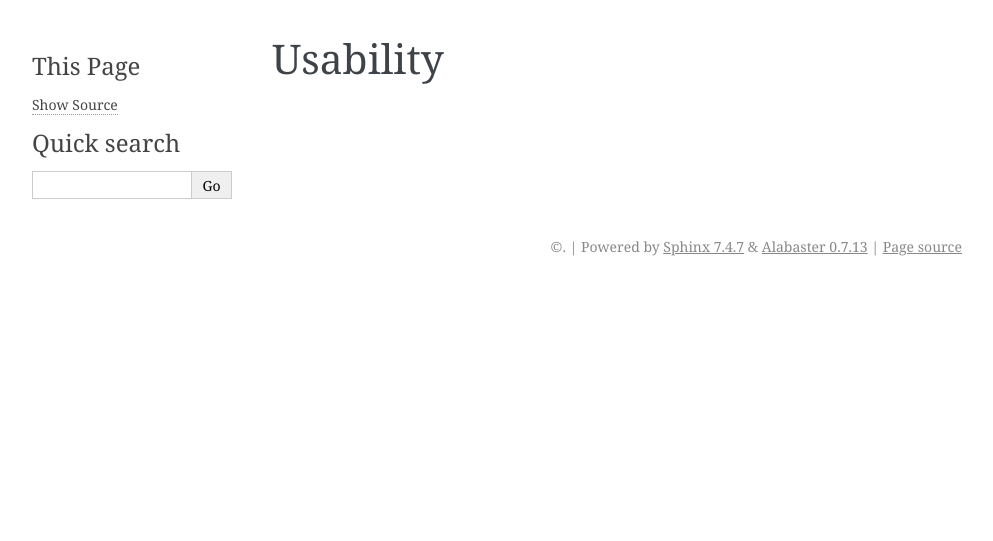
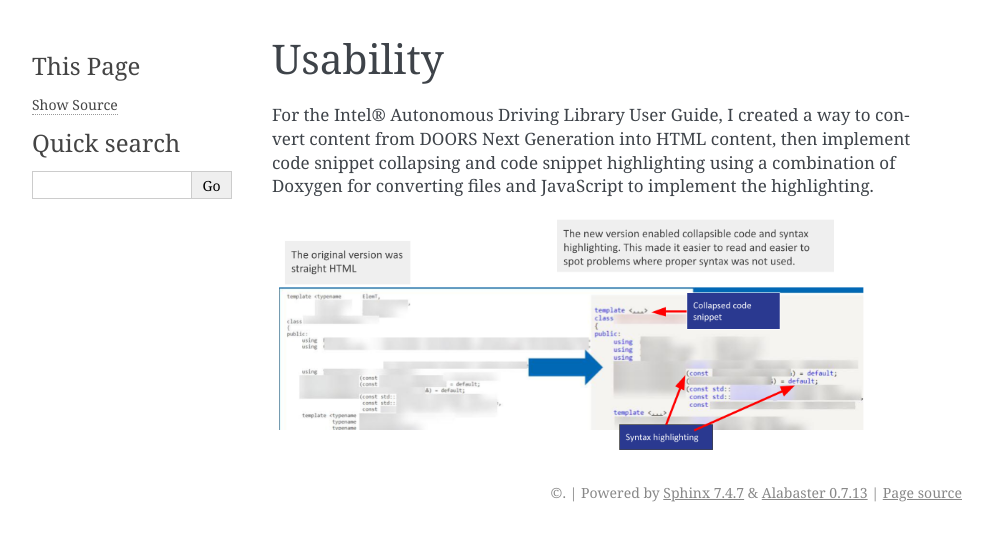
Before and after one commit to bikerben33/portfolio, a Sphinx documentation site: the page built from docs/source/usability.rst, in a window 1280 px wide. Shown: the top 541 px of the page, without its empty margins (148-1141 px from the left). Built offline with Sphinx 7.4.7, drawn with Linux system fonts in a browser that asks for light colours.

Commit message:
Final content for portfolio

```diff
--- a/docs/source/index.rst
+++ b/docs/source/index.rst
@@ -17,3 +17,6 @@ The samples below will show you how I demonstrate high quality work in these are
    writing-samples
    info-architecture
    content-strategy
+   usability
+   key-results
+   awards
--- a/docs/source/usability.rst
+++ b/docs/source/usability.rst
@@ -2,3 +2,15 @@
 
 Usability
 #########
+
+For the Intel® Autonomous Driving Library User Guide, I created a way to convert
+content from DOORS Next Generation into HTML content, then implement code
+snippet collapsing and code snippet highlighting using a combination of Doxygen
+for converting files and JavaScript to implement the highlighting.
+
+
+.. image:: images/usability.png
+   :width: 600
+   :alt: A side by side example of straight HTML with no syntax highlighting,
+         compared to the updated version where I used JavaScript to implement
+         syntax highlighting and collapsible code snippets.
```
Also changed, not shown: README.md (+1 -1 lines), docs/source/awards.rst (added, +12 -0 lines), docs/source/key-results.rst (added, +48 -0 lines), docs/source/images/usability.png (added).
